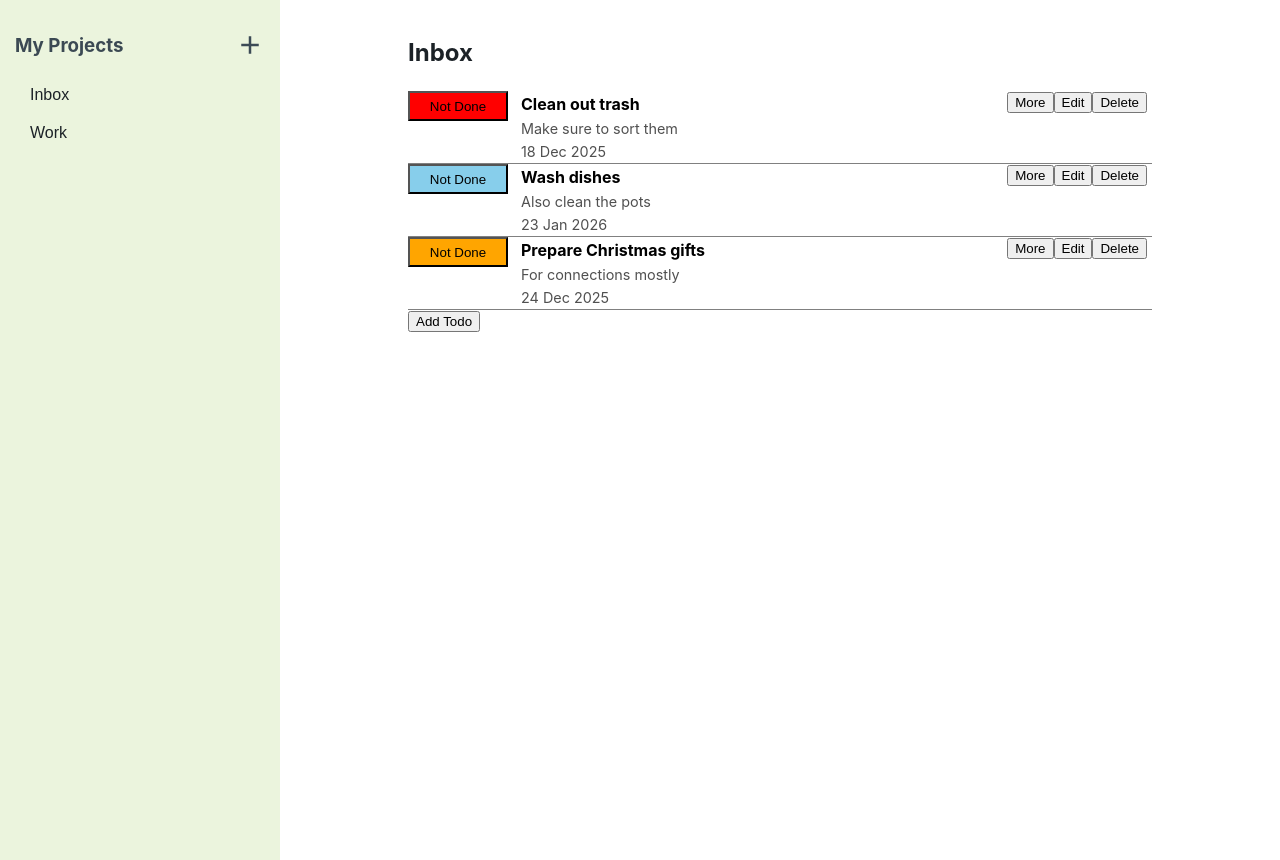
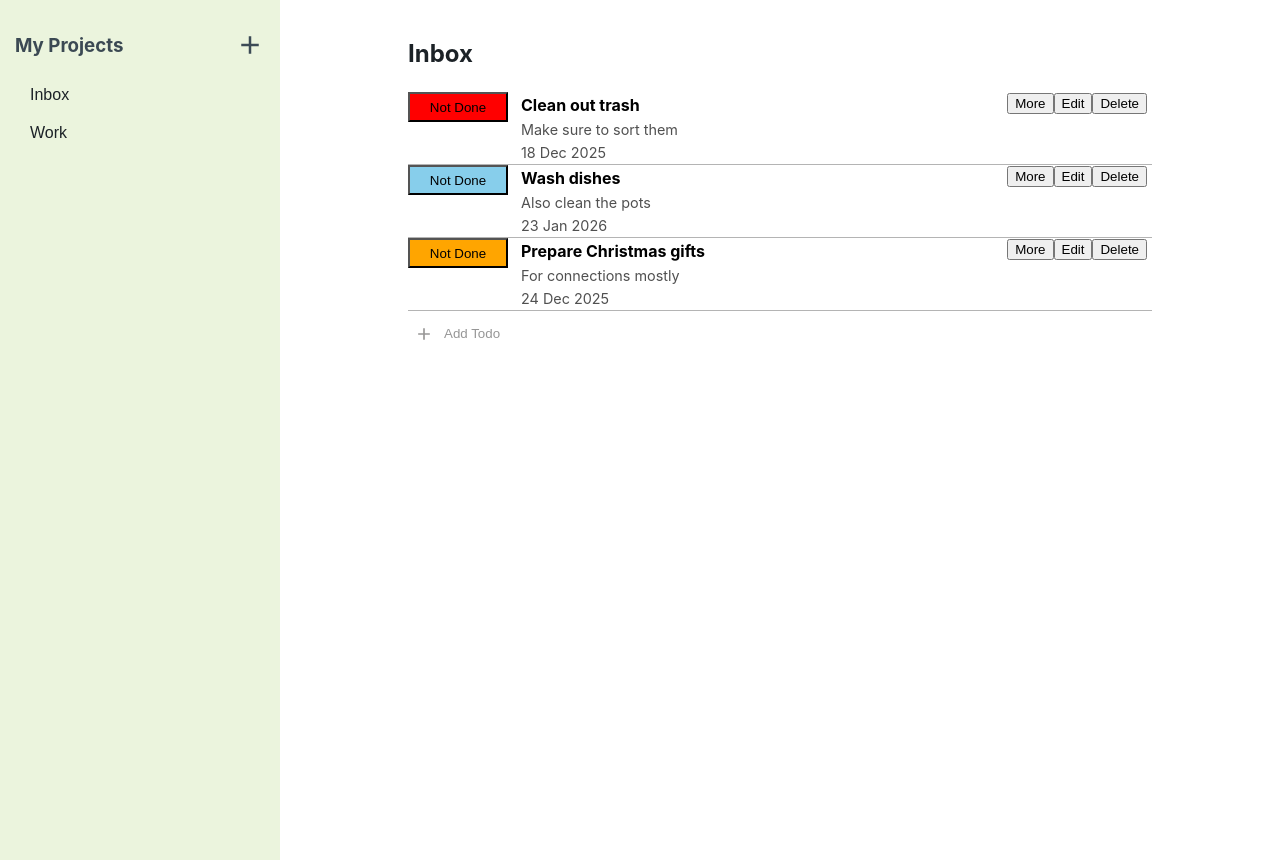
Before and after one commit to jlk-zhou/odin-todo-list, a website built with webpack: page src/template.html in a window 1280 px wide. Built offline with nearby package versions, Linux system fonts and the light colour scheme.

Commit message:
Add styling for the add todo button

```diff
--- a/src/components/project/style.css
+++ b/src/components/project/style.css
@@ -1,9 +1,6 @@
-:root {
-  --dark-color-font: #1c2227;
-}
-
 .project {
-  padding: 14px max(10%, 30px);
+  width: calc(100% - var(--sidebar-width));
+  padding: 15px max(10%, 35px);
   flex: 1;
 }
 
--- a/src/components/todo-list/style.css
+++ b/src/components/todo-list/style.css
@@ -3,5 +3,42 @@
 }
 
 .todo-item {
-  border-bottom: 1px solid grey;
+  border-bottom: 1px solid rgb(180, 180, 180);
 }
+
+.add-todo-button {
+  display: flex;
+  align-items: center;
+  gap: 10px;
+  width: 100%;
+  height: 45px;
+  background: none;
+  border: none;
+  color: rgb(150, 150, 150);
+  cursor: pointer;
+}
+
+.add-todo-button:hover {
+  color: var(--dark-color);
+}
+
+.add-todo-button img {
+  width: 20px;
+  height: 20px;
+  border-radius: 50%;
+  filter: brightness(0) saturate(100%) invert(62%) sepia(16%) saturate(18%) hue-rotate(338deg) brightness(94%) contrast(89%);
+}
+
+.add-todo-button .plus-icon {
+  width: 20px;
+  height: 20px;
+  border-radius: 50%;
+}
+
+.add-todo-button:hover .plus-icon {
+  background-color: var(--dark-color);
+}
+
+.add-todo-button:hover img {
+  filter: invert();
+}
--- a/src/components/todo-list/ui.js
+++ b/src/components/todo-list/ui.js
@@ -10,6 +10,7 @@ import {
 } from "./ux.js";
 
 import "./style.css";
+import plusIcon from "./img/plus.svg";
 
 function renderTodoList(todoList) {
   const listDiv = document.createElement("div");
@@ -40,7 +41,20 @@ function renderTodoList(todoList) {
 function renderAddTodoButton() {
   const addTodoButton = document.createElement("button");
   addTodoButton.classList.add("add-todo-button");
-  addTodoButton.textContent = "Add Todo";
+
+  const plusIconSpan = document.createElement("span");
+  plusIconSpan.classList.add("plus-icon");
+  plusIconSpan.setAttribute("aria-hidden", "true");
+
+  const plusIconImg = document.createElement("img");
+  plusIconImg.src = plusIcon;
+  plusIconImg.alt = "Add Todo";
+  plusIconSpan.appendChild(plusIconImg);
+
+  addTodoButton.appendChild(plusIconSpan);
+
+  const addTodoText = document.createTextNode("Add Todo");
+  addTodoButton.appendChild(addTodoText);
   addTodoButton.addEventListener("click", addTodoHandler);
 
   return addTodoButton;
```
Also changed, not shown: src/components/todo-list/img/plus.svg (added).
